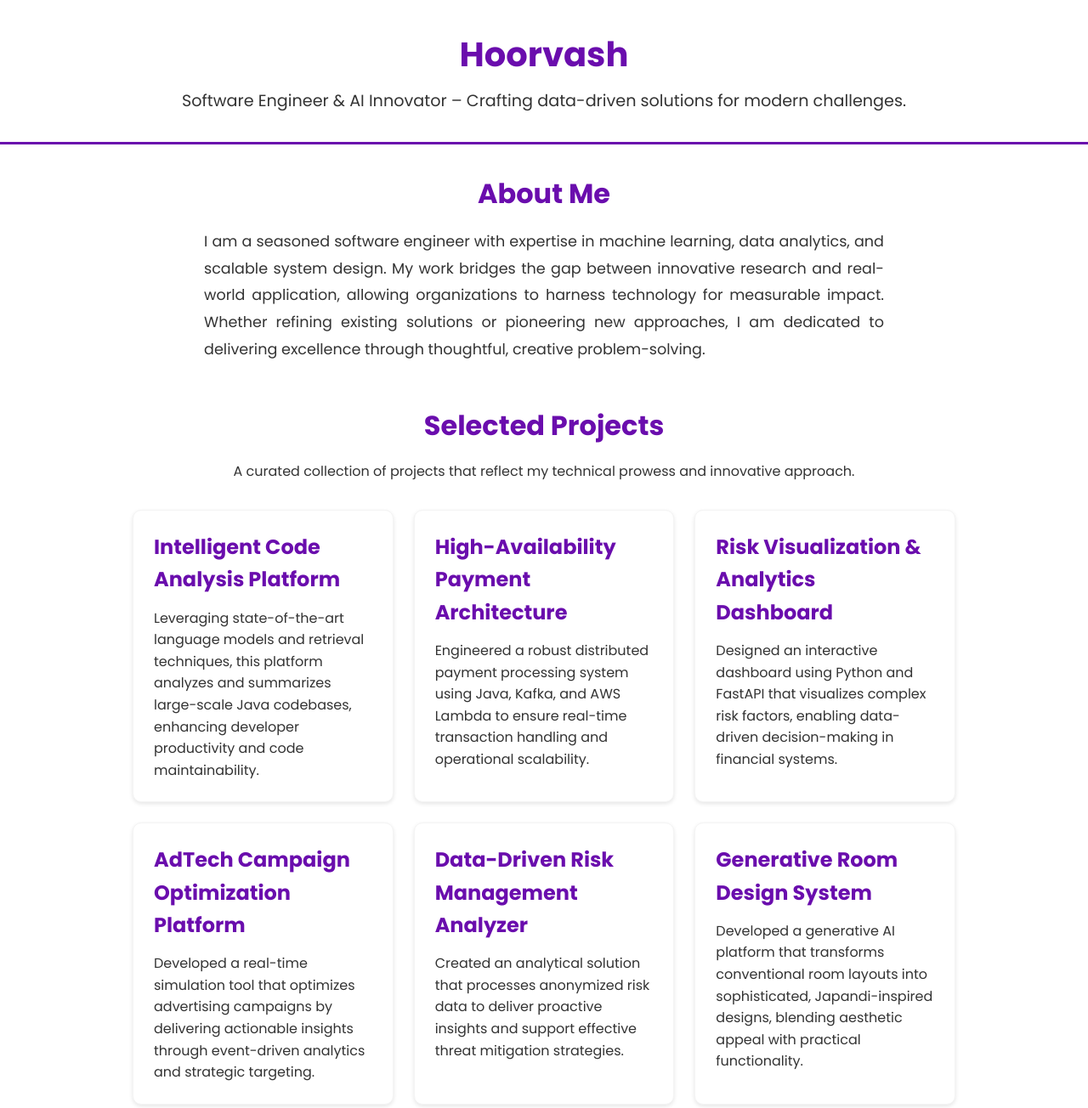
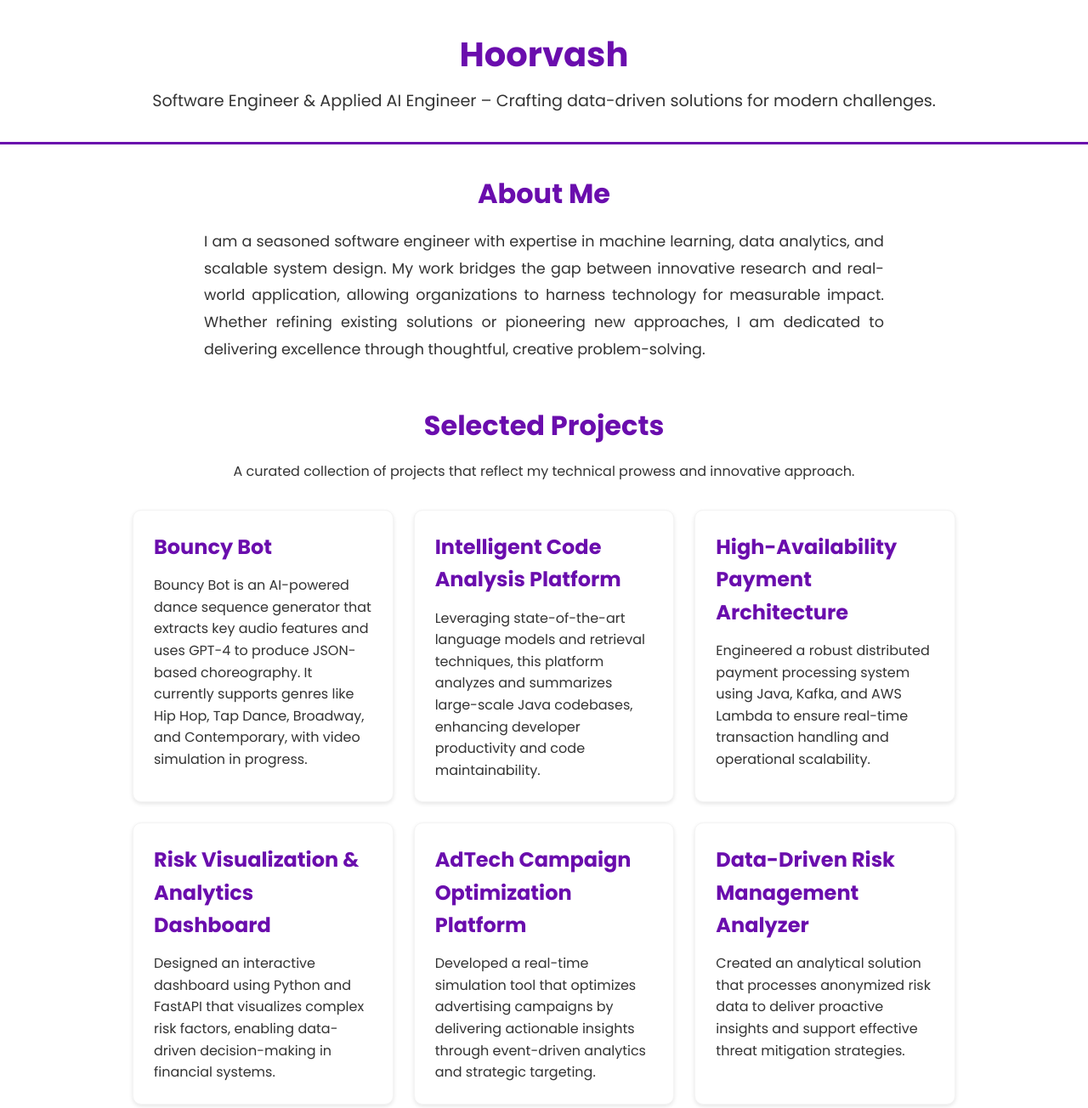
Before and after one commit to hoorvash/hoorvash.github.io, a plain HTML site: page index.html in a window 1280 px wide. Shown: the whole page at 85% size. Drawn offline with Linux system fonts and the light colour scheme.

Commit message:
update Page Layout

```diff
--- a/index.html
+++ b/index.html
@@ -138,7 +138,7 @@
   <!-- Header Section -->
   <header>
     <h1>Hoorvash</h1>
-    <p>Software Engineer &amp; AI Innovator – Crafting data-driven solutions for modern challenges.</p>
+    <p>Software Engineer &amp; Applied AI Engineer – Crafting data-driven solutions for modern challenges.</p>
   </header>
 
   <!-- Main Content -->
@@ -158,6 +158,13 @@
         A curated collection of projects that reflect my technical prowess and innovative approach.
       </p>
       <div class="projects">
+        <!-- Bouncy Bot Project Card (Moved to the first position) -->
+        <div class="project-card">
+          <h2>Bouncy Bot</h2>
+          <p>
+            Bouncy Bot is an AI-powered dance sequence generator that extracts key audio features and uses GPT-4 to produce JSON-based choreography. It currently supports genres like Hip Hop, Tap Dance, Broadway, and Contemporary, with video simulation in progress.
+          </p>
+        </div>
         <div class="project-card">
           <h2>Intelligent Code Analysis Platform</h2>
           <p>
@@ -188,12 +195,6 @@
             Created an analytical solution that processes anonymized risk data to deliver proactive insights and support effective threat mitigation strategies.
           </p>
         </div>
-        <div class="project-card">
-          <h2>Generative Room Design System</h2>
-          <p>
-            Developed a generative AI platform that transforms conventional room layouts into sophisticated, Japandi-inspired designs, blending aesthetic appeal with practical functionality.
-          </p>
-        </div>
       </div>
     </section>
   </main>
```
